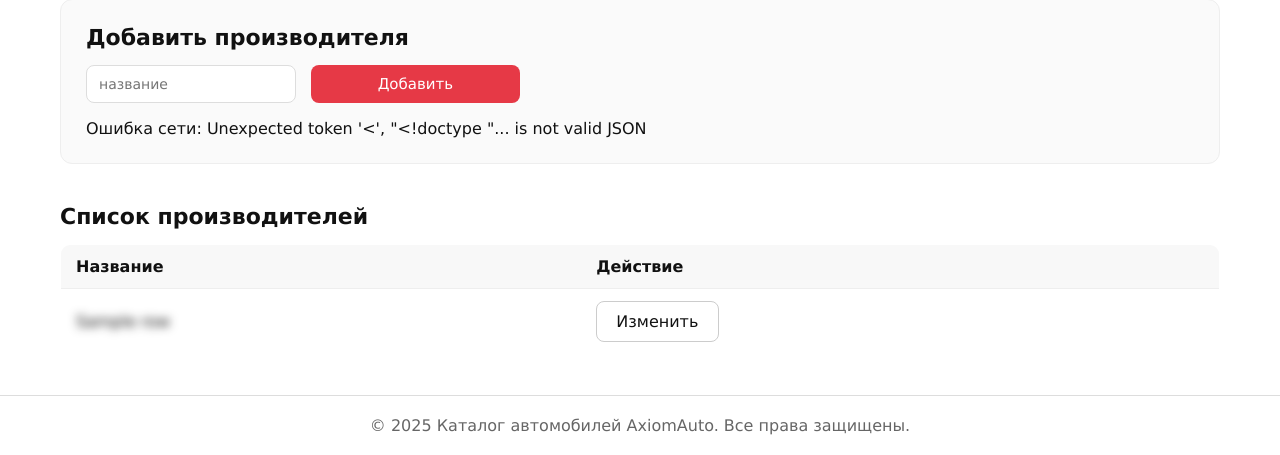
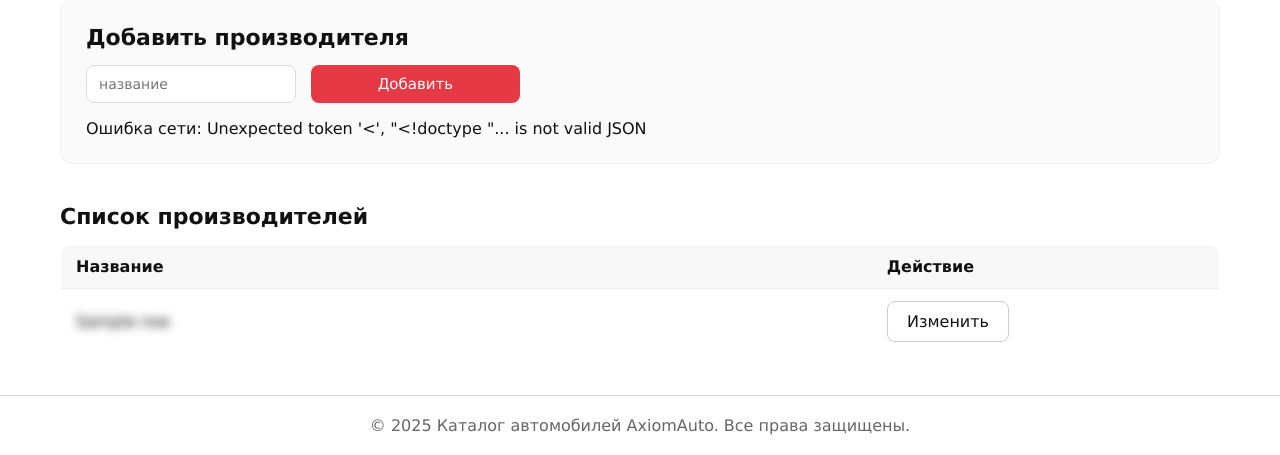
Before and after one commit to HanamileH/AxiomAuto, a Flask app: template app/templates/staff/brands.html in a window 1280 px wide. Shown: the part 357-812 px from the top of the page. Run offline with Flask 3, Linux system fonts and the light colour scheme; the template is opened without the code that fills it: most values are stand-ins (such as "Sample title", 1, 10 or a date in 2020); parts of the project's set-up code (start-up, migrations or seed data) failed here and were passed over.

Commit message:
Add additional styles block for table column width customization

```diff
--- a/app/templates/staff/base.html
+++ b/app/templates/staff/base.html
@@ -10,6 +10,9 @@
 
 <!-- Контент окна -->
 {% block content %}
+
+{% block additional_styles %}{% endblock %} <!-- Доп стиль -->
+
 <h1 class="title">Панель персонала</h1>
 
 <!-- Панель выбора сущности -->
--- a/app/templates/staff/brands.html
+++ b/app/templates/staff/brands.html
@@ -1,4 +1,17 @@
 {% extends "staff/base.html" %}
+
+<!-- Устанавливаем фиксированную ширину столбцов -->
+{% block additional_styles %}
+    <style>
+        .entity-table th:nth-child(1) {
+            width: 70%;
+        }
+
+        .entity-table th:nth-child(2) {
+            width: 30%;
+        }
+    </style>
+{% endblock %}
 
 <!-- Панель добавления производителя -->
 {% block addtext %}Добавить производителя{% endblock %}
```
Also changed, not shown: app/templates/staff/body_types.html (+13 -0 lines).
